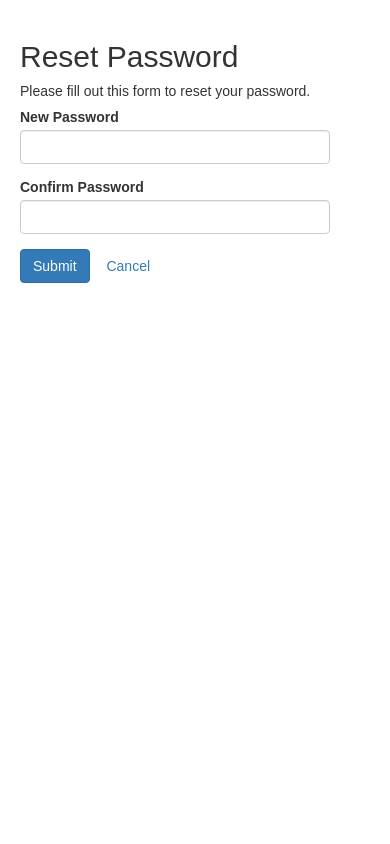
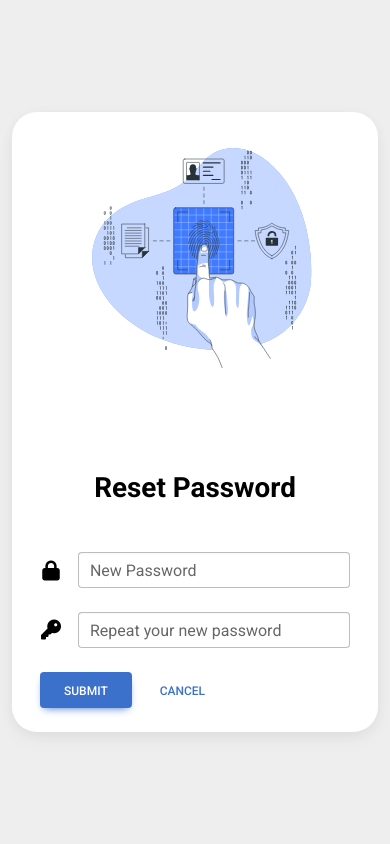
Before and after one commit to AffanAts/Lsp_Affan, a PHP site: page /resetPassword.php in a window 390 px wide. Run offline with PHP 8.4, Linux system fonts and the light colour scheme; the visitor is signed in with stand-in values (Sample User, id 1); some libraries are stand-ins or nearby versions.

Commit message:
add reset password

```diff
--- a/Pages/Admin/resetPassword.php
+++ b/Pages/Admin/resetPassword.php
@@ -3,7 +3,7 @@
 session_start();
 
 // Check if the user is logged in, otherwise redirect to login page
-if(!isset($_SESSION["loggedin"]) || $_SESSION["loggedin"] !== true){
+if (!isset($_SESSION["loggedin"]) || $_SESSION["loggedin"] !== true) {
     header("location: login.php");
     exit;
 }
@@ -16,33 +16,33 @@ $new_password = $confirm_password = "";
 $new_password_err = $confirm_password_err = "";
 
 // Processing form data when form is submitted
-if($_SERVER["REQUEST_METHOD"] == "POST"){
+if ($_SERVER["REQUEST_METHOD"] == "POST") {
 
     // Validate new password
-    if(empty(trim($_POST["new_password"]))){
+    if (empty(trim($_POST["new_password"]))) {
         $new_password_err = "Please enter the new password.";
-    } elseif(strlen(trim($_POST["new_password"])) < 6){
+    } elseif (strlen(trim($_POST["new_password"])) < 6) {
         $new_password_err = "Password must have atleast 6 characters.";
-    } else{
+    } else {
         $new_password = trim($_POST["new_password"]);
     }
 
     // Validate confirm password
-    if(empty(trim($_POST["confirm_password"]))){
+    if (empty(trim($_POST["confirm_password"]))) {
         $confirm_password_err = "Please confirm the password.";
-    } else{
+    } else {
         $confirm_password = trim($_POST["confirm_password"]);
-        if(empty($new_password_err) && ($new_password != $confirm_password)){
+        if (empty($new_password_err) && ($new_password != $confirm_password)) {
             $confirm_password_err = "Password did not match.";
         }
     }
 
     // Check input errors before updating the database
-    if(empty($new_password_err) && empty($confirm_password_err)){
+    if (empty($new_password_err) && empty($confirm_password_err)) {
         // Prepare an update statement
         $sql = "UPDATE admin_login SET password = ? WHERE id = ?";
 
-        if($stmt = mysqli_prepare($link, $sql)){
+        if ($stmt = mysqli_prepare($link, $sql)) {
             // Bind variables to the prepared statement as parameters
             mysqli_stmt_bind_param($stmt, "si", $param_password, $param_id);
 
@@ -51,12 +51,12 @@ if($_SERVER["REQUEST_METHOD"] == "POST"){
             $param_id = $_SESSION["id"];
 
             // Attempt to execute the prepared statement
-            if(mysqli_stmt_execute($stmt)){
+            if (mysqli_stmt_execute($stmt)) {
                 // Password updated successfully. Destroy the session, and redirect to login page
                 session_destroy();
                 header("location: login.php");
                 exit();
-            } else{
+            } else {
                 echo "Oops! Something went wrong. Please try again later.";
             }
         }
@@ -72,17 +72,84 @@ if($_SERVER["REQUEST_METHOD"] == "POST"){
 
 <!DOCTYPE html>
 <html lang="en">
+
 <head>
     <meta charset="UTF-8">
     <title>Reset Password</title>
-    <link rel="stylesheet" href="https://maxcdn.bootstrapcdn.com/bootstrap/3.3.7/css/bootstrap.css">
+    <!-- Font Awesome -->
+    <link href="https://cdnjs.cloudflare.com/ajax/libs/font-awesome/6.0.0/css/all.min.css" rel="stylesheet" />
+    <!-- Google Fonts -->
+    <link href="https://fonts.googleapis.com/css?family=Roboto:300,400,500,700&display=swap" rel="stylesheet" />
+    <!-- MDB -->
+    <link href="https://cdnjs.cloudflare.com/ajax/libs/mdb-ui-kit/6.4.0/mdb.min.css" rel="stylesheet" />
     <style type="text/css">
-        body{ font: 14px sans-serif; }
-        .wrapper{ width: 350px; padding: 20px; }
+        <style type="text/css">body {
+            font: 14px sans-serif;
+        }
+
+        .wrapper {
+            width: 350px;
+            padding: 20px;
+        }
     </style>
 </head>
+
 <body>
-    <div class="wrapper">
+    <section class="vh-100" style="background-color: #eee;">
+        <div class="container h-100">
+            <div class="row d-flex justify-content-center align-items-center h-100">
+                <div class="col-lg-12 col-xl-11">
+                    <div class="card text-black" style="border-radius: 25px;">
+                        <div class="card-body p-md-5">
+                            <div class="row justify-content-center">
+                                <div class="col-md-10 col-lg-6 col-xl-5 order-2 order-lg-1">
+                                    <p class="text-center h1 fw-bold mb-5 mx-1 mx-md-4 mt-5 pt-5">Reset Password</p>
+                                    <form class="mx-1 mx-md-4"
+                                        action="<?php echo htmlspecialchars($_SERVER["PHP_SELF"]); ?>" method="post">
+                                        <div class="d-flex flex-row align-items-center mb-4">
+                                            <i class="fas fa-lock fa-lg me-3 fa-fw"></i>
+                                            <div
+                                                class="form-outline flex-fill mb-0 <?php echo (!empty($new_password_err)) ? 'has-error' : ''; ?>">
+                                                <input type="password" name="new_password" id="form3Example4c"
+                                                    class="form-control" value="<?php echo $new_password; ?>" />
+                                                <label class="form-label" for="form3Example4c">New Password</label>
+                                                <span class="help-block">
+                                                    <?php echo $new_password_err; ?>
+                                                </span>
+                                            </div>
+                                        </div>
+
+                                        <div class="d-flex flex-row align-items-center mb-4">
+                                            <i class="fas fa-key fa-lg me-3 fa-fw"></i>
+                                            <div
+                                                class="form-outline flex-fill mb-0 <?php echo (!empty($confirm_password_err)) ? 'has-error' : ''; ?>">
+                                                <input type="password" name="confirm_password" id="form3Example4cd"
+                                                    class="form-control" value="<?php echo $confirm_password; ?>" />
+                                                <label class="form-label" for="form3Example4cd">Repeat your
+                                                   new password</label>
+                                                <span class="help-block">
+                                                    <?php echo $confirm_password_err; ?>
+                                                </span>
+                                            </div>
+                                        </div>
+                                        <div class="form-group">
+                                            <input type="submit" class="btn btn-primary" value="Submit">
+                                            <a class="btn btn-link" href="index.php">Cancel</a>
+                                        </div>
+                                    </form>
+                                </div>
+                                <div class="col-md-10 col-lg-6 col-xl-7 d-flex align-items-center order-1 order-lg-2">
+                                    <img src="../../Images/resetPassword.svg" class="img-fluid w-75 ms-5"
+                                        alt="Sample image">
+                                </div>
+                            </div>
+                        </div>
+                    </div>
+                </div>
+            </div>
+        </div>
+    </section>
+    <!-- <div class="wrapper">
         <h2>Reset Password</h2>
         <p>Please fill out this form to reset your password.</p>
         <form action="<?php echo htmlspecialchars($_SERVER["PHP_SELF"]); ?>" method="post">
@@ -101,6 +168,11 @@ if($_SERVER["REQUEST_METHOD"] == "POST"){
                 <a class="btn btn-link" href="index.php">Cancel</a>
             </div>
         </form>
-    </div>
+    </div>     -->
+
 </body>
+
+<!-- MDB -->
+<script type="text/javascript" src="https://cdnjs.cloudflare.com/ajax/libs/mdb-ui-kit/6.4.0/mdb.min.js"></script>
+
 </html>
--- a/component/headerAdmin.php
+++ b/component/headerAdmin.php
@@ -51,9 +51,6 @@ if (!isset($_SESSION["loggedin"]) || $_SESSION["loggedin"] !== true) {
             <li class="nav-item">
                 <a href="../../Pages/Admin/index.php" class="nav-link ">Article</a>
             </li>
-            <!-- <li class="nav-item">
-                <a href="../Pages/login.php" class="nav-link ">Login</a>
-            </li> -->
         </ul>
     </header>
 </body>
```
Also changed, not shown: Pages/Admin/index.php (+1 -20 lines), Pages/Admin/register.php (+3 -4 lines), Images/resetPassword.svg (added).
